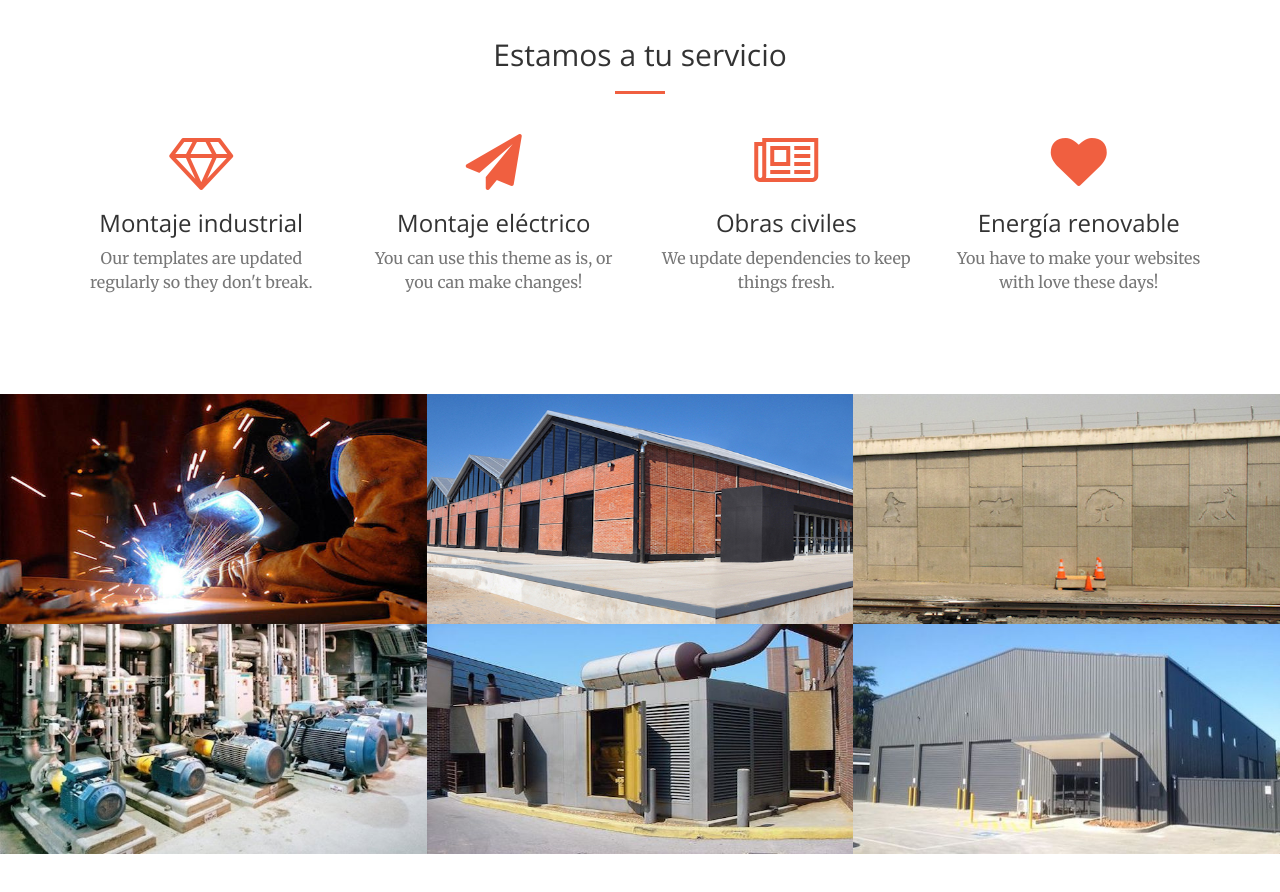
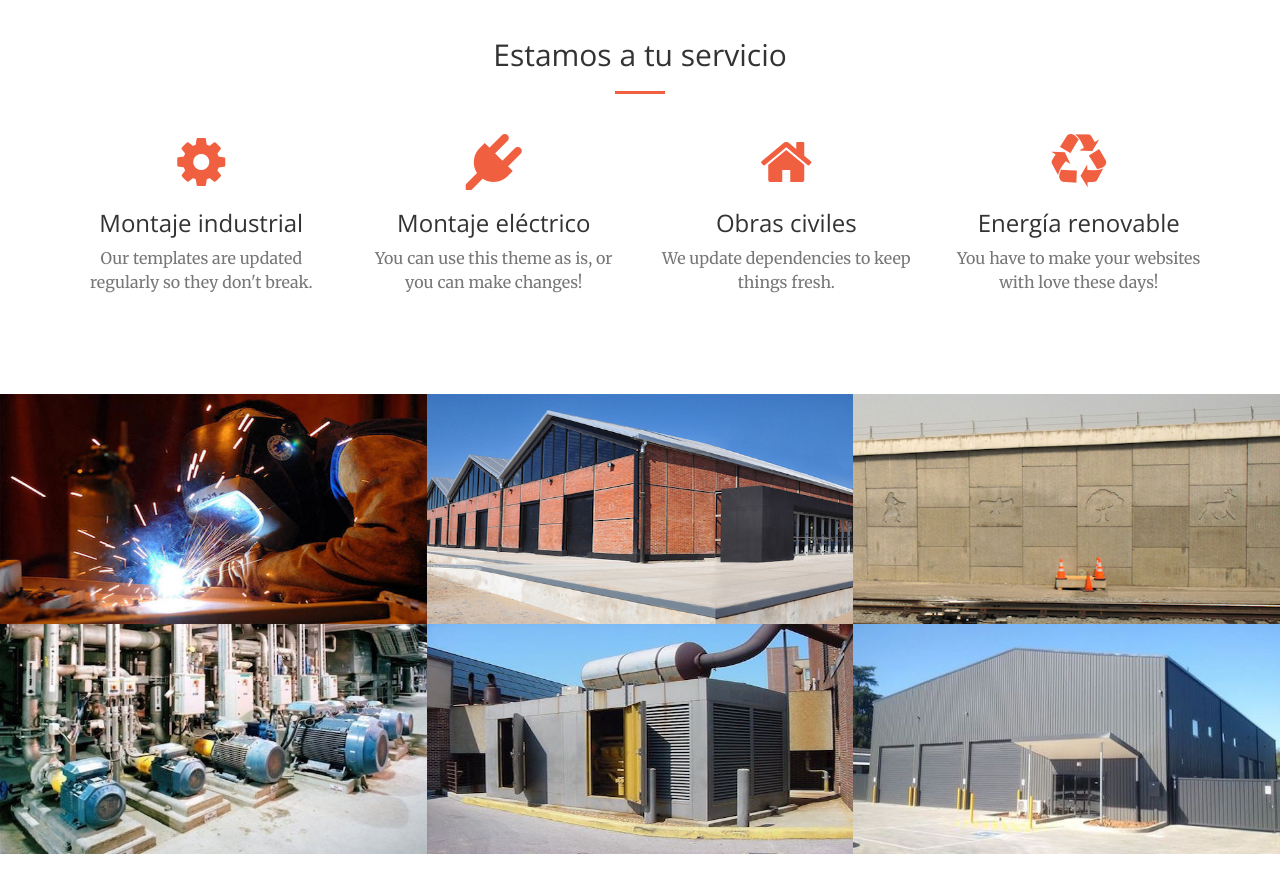
Before and after one commit to Lukas19/Dad_portfolio, a website: page index.html in a window 1280 px wide. Shown: the part 1280-2172 px from the top of the page. Drawn offline with nearby package versions, Linux system fonts and the light colour scheme.

Commit message:
Fa-icons updated

```diff
--- a/index.html
+++ b/index.html
@@ -106,28 +106,28 @@
             <div class="row">
                 <div class="col-lg-3 col-md-6 text-center">
                     <div class="service-box">
-                        <i class="fa fa-4x fa-diamond text-primary sr-icons"></i>
+                        <i class="fa fa-4x fa-cog text-primary sr-icons"></i>
                         <h3>Montaje industrial</h3>
                         <p class="text-muted">Our templates are updated regularly so they don't break.</p>
                     </div>
                 </div>
                 <div class="col-lg-3 col-md-6 text-center">
                     <div class="service-box">
-                        <i class="fa fa-4x fa-paper-plane text-primary sr-icons"></i>
+                        <i class="fa fa-4x fa-plug text-primary sr-icons"></i>
                         <h3>Montaje eléctrico</h3>
                         <p class="text-muted">You can use this theme as is, or you can make changes!</p>
                     </div>
                 </div>
                 <div class="col-lg-3 col-md-6 text-center">
                     <div class="service-box">
-                        <i class="fa fa-4x fa-newspaper-o text-primary sr-icons"></i>
+                        <i class="fa fa-4x fa-home text-primary sr-icons"></i>
                         <h3>Obras civiles</h3>
                         <p class="text-muted">We update dependencies to keep things fresh.</p>
                     </div>
                 </div>
                 <div class="col-lg-3 col-md-6 text-center">
                     <div class="service-box">
-                        <i class="fa fa-4x fa-heart text-primary sr-icons"></i>
+                        <i class="fa fa-4x fa-recycle text-primary sr-icons"></i>
                         <h3>Energía renovable</h3>
                         <p class="text-muted">You have to make your websites with love these days!</p>
                     </div>
```
